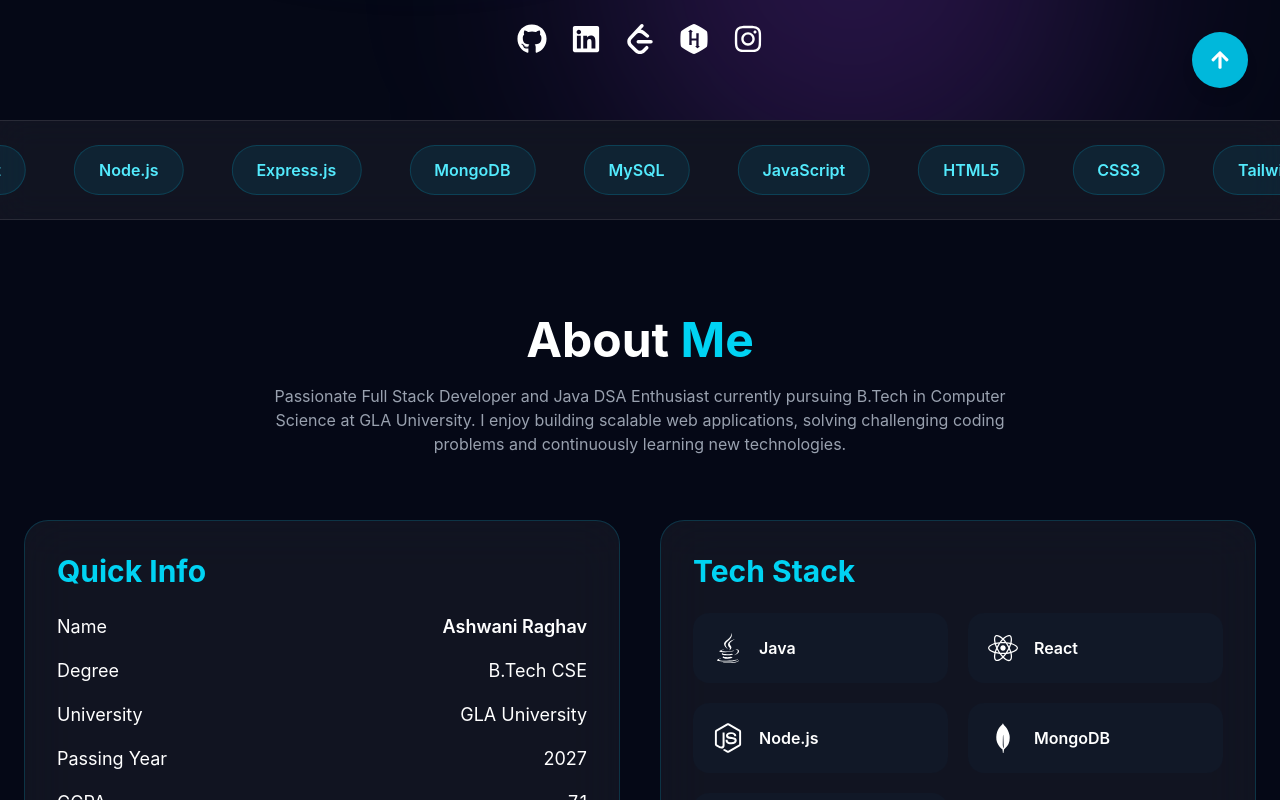
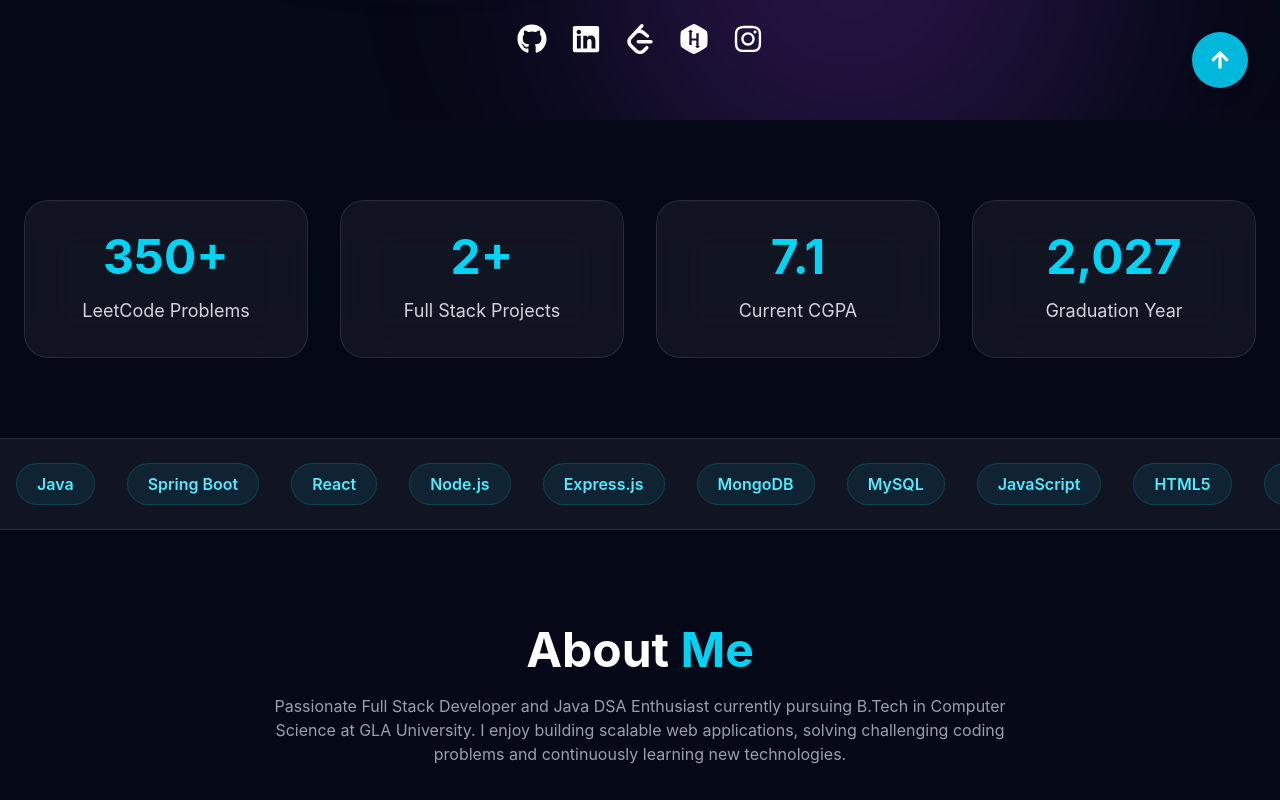
Before and after one commit to AshwaniRaghav97/Ashwani-Raghav-Portfolio, a React (Vite) app: page / in a window 1280 px wide. Shown: the part 680-1480 px from the top of the page. Built offline with nearby package versions, Linux system fonts and the light colour scheme.

Commit message:
Add animated stats section

```diff
--- a/package.json
+++ b/package.json
@@ -15,6 +15,7 @@
     "emailjs-com": "^3.2.0",
     "framer-motion": "^12.42.0",
     "react": "^19.2.7",
+    "react-countup": "^6.5.3",
     "react-dom": "^19.2.7",
     "react-fast-marquee": "^1.6.5",
     "react-hot-toast": "^2.6.0",
--- a/src/App.jsx
+++ b/src/App.jsx
@@ -10,12 +10,16 @@ import CodingProfiles from "./components/CodingProfiles";
 import Achievements from "./components/Achievements";
 import Education from "./components/Education";
 import TechMarquee from "./components/TechMarquee";
+import ScrollProgress from "./components/ScrollProgress";
+import Stats from "./components/Stats";
 
 function App() {
   return (
     <>
+    <ScrollProgress />
       <Navbar />
       <Hero />
+      <Stats />
       <TechMarquee />
       <About />
       <Skills />
--- /dev/null
+++ b/src/components/ScrollProgress.jsx
@@ -0,0 +1,14 @@
+import { motion, useScroll } from "framer-motion";
+
+export default function ScrollProgress() {
+  const { scrollYProgress } = useScroll();
+
+  return (
+    <motion.div
+      className="fixed top-0 left-0 right-0 h-1 bg-cyan-400 z-[9999] origin-left"
+      style={{
+        scaleX: scrollYProgress,
+      }}
+    />
+  );
+}
--- /dev/null
+++ b/src/components/Stats.jsx
@@ -0,0 +1,55 @@
+import CountUp from "react-countup";
+import { motion } from "framer-motion";
+
+const stats = [
+  {
+    number: 350,
+    suffix: "+",
+    title: "LeetCode Problems",
+  },
+  {
+    number: 2,
+    suffix: "+",
+    title: "Full Stack Projects",
+  },
+  {
+    number: 7.1,
+    suffix: "",
+    decimals: 1,
+    title: "Current CGPA",
+  },
+  {
+    number: 2027,
+    suffix: "",
+    title: "Graduation Year",
+  },
+];
+
+export default function Stats() {
+  return (
+    <section className="max-w-7xl mx-auto py-20 px-6">
+      <div className="grid grid-cols-2 lg:grid-cols-4 gap-8">
+        {stats.map((item) => (
+          <motion.div
+            key={item.title}
+            whileHover={{ scale: 1.05 }}
+            className="bg-white/5 backdrop-blur-xl border border-white/10 rounded-3xl p-8 text-center"
+          >
+            <h2 className="text-5xl font-bold text-cyan-400">
+              <CountUp
+                end={item.number}
+                duration={2}
+                decimals={item.decimals || 0}
+              />
+              {item.suffix}
+            </h2>
+
+            <p className="mt-4 text-gray-300 text-lg">
+              {item.title}
+            </p>
+          </motion.div>
+        ))}
+      </div>
+    </section>
+  );
+}
--- a/src/components/TechMarquee.jsx
+++ b/src/components/TechMarquee.jsx
@@ -1,5 +1,3 @@
-import Marquee from "react-fast-marquee";
-
 const tech = [
   "Java",
   "Spring Boot",
@@ -21,17 +19,17 @@ const tech = [
 
 export default function TechMarquee() {
   return (
-    <div className="py-6 border-y border-white/10 bg-white/5 backdrop-blur-lg">
-      <Marquee speed={60} gradient={false}>
-        {tech.map((item, index) => (
-          <div
+    <section className="overflow-hidden py-6 border-y border-white/10 bg-white/5">
+      <div className="flex whitespace-nowrap animate-marquee">
+        {[...tech, ...tech].map((item, index) => (
+          <span
             key={index}
-            className="mx-6 px-6 py-3 rounded-full bg-cyan-500/10 border border-cyan-500/20 text-cyan-300 font-semibold"
+            className="mx-4 px-5 py-2 rounded-full bg-cyan-500/10 border border-cyan-500/20 text-cyan-300 font-semibold"
           >
             {item}
-          </div>
+          </span>
         ))}
-      </Marquee>
-    </div>
+      </div>
+    </section>
   );
 }
```
Also changed, not shown: 1 other file (tests, documents, lock files or other folders).
